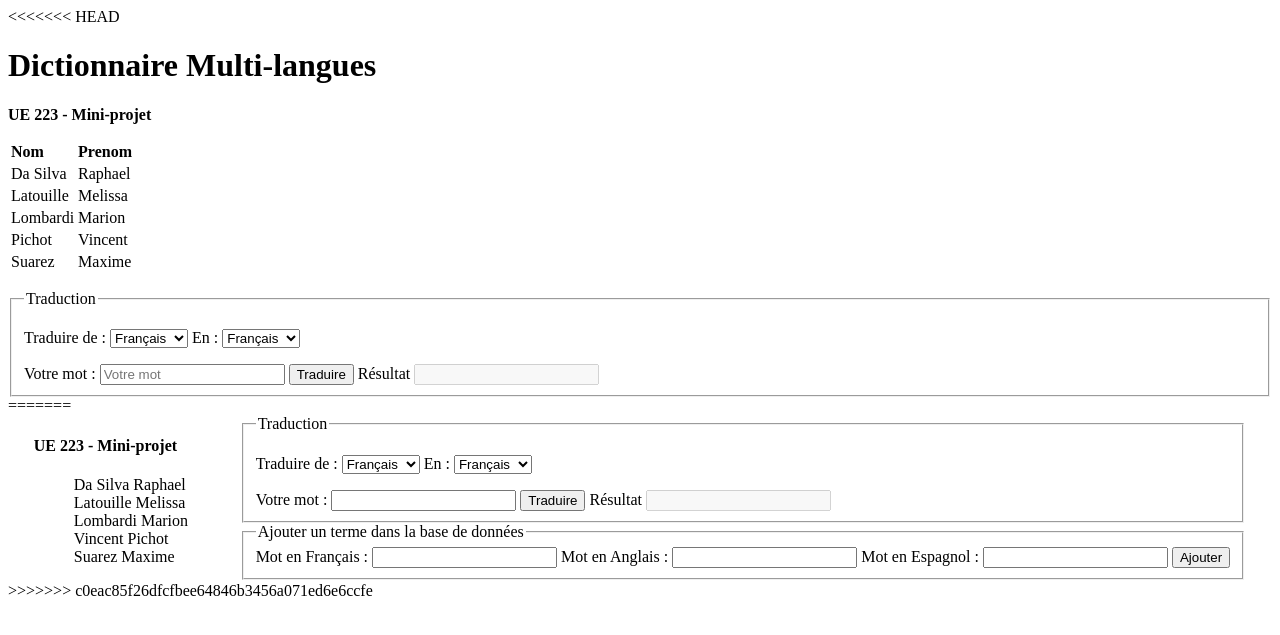
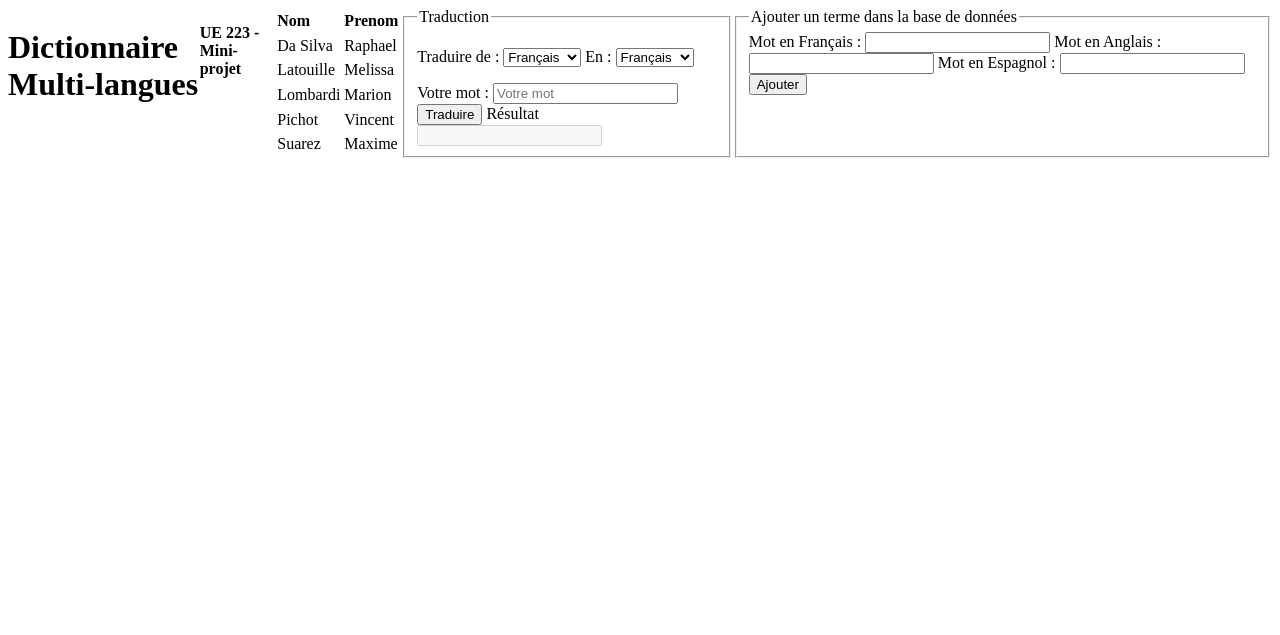
Before and after one commit to PichTic/ue223-groupe1, a PHP site: page / in a window 1280 px wide. Shown: the top 635 px of the page. Run offline with PHP 8.4, Linux system fonts and the light colour scheme; some libraries are stand-ins or nearby versions.

Commit message:
fix ma bêtise

```diff
--- a/index.php
+++ b/index.php
@@ -10,7 +10,7 @@
 </head>
 
 <body>
-<<<<<<< HEAD
+	<div class="container">
 		<h1>Dictionnaire Multi-langues</h1>
 		<p>
 			<strong>UE 223 - Mini-projet</strong><br/>
@@ -65,44 +65,6 @@
 			<input type="text" name="trad" id="trad" disabled>
 			<div id="retourSearch"></div>
   		</fieldset>
-=======
-	<div class="container">
-	<div class="row">
-		<h4>UE 223 - Mini-projet</h4>
-		<ul>
-			<li>Da Silva Raphael</li>
-			<li>Latouille Melissa</li>
-			<li>Lombardi Marion</li>
-			<li>Vincent Pichot</li>
-			<li>Suarez Maxime</li>
-		</ul>
-	</div>
-	<div class="row">
-	  	<fieldset>
-	  		<legend>Traduction</legend>
-	  		<form>
-				<p>Traduire de :
-					<select name="from" id="from">
-						<option value="FR">Français</option>
-						<option value="EN">Anglais</option>
-						<option value="ES">Espagnol</option>
-					</select>
-					En :
-					<select name="to" id="to">
-						<option value="FR">Français</option>
-						<option value="EN">Anglais</option>
-						<option value="ES">Espagnol</option>
-					</select>
-				</p>
-
-				<label>Votre mot :</label>
-				<input type="text" name="mot" id="mot" class="flexdatalist">
-				<button type="submit" name="get_Trad" id="get_Trad">Traduire</button>
-
-				<label>Résultat</label>
-				<input type="text" name="trad" id="trad" disabled>
-			</form>
-	 	</fieldset>
 
 	  	<fieldset>
 		  	<legend>Ajouter un terme dans la base de données</legend>
@@ -119,8 +81,6 @@
 			</form>
 		</fieldset>
 	</div>
-	</div>
->>>>>>> c0eac85f26dfcfbee64846b3456a071ed6e6ccfe
 
 	<script src="https://cdnjs.cloudflare.com/ajax/libs/jquery/3.2.1/jquery.min.js"></script>
 	<script src="./plugin/jquery.flexdatalist.min.js"></script>
```
Lines whose indentation alone changed are shown as unchanged.
